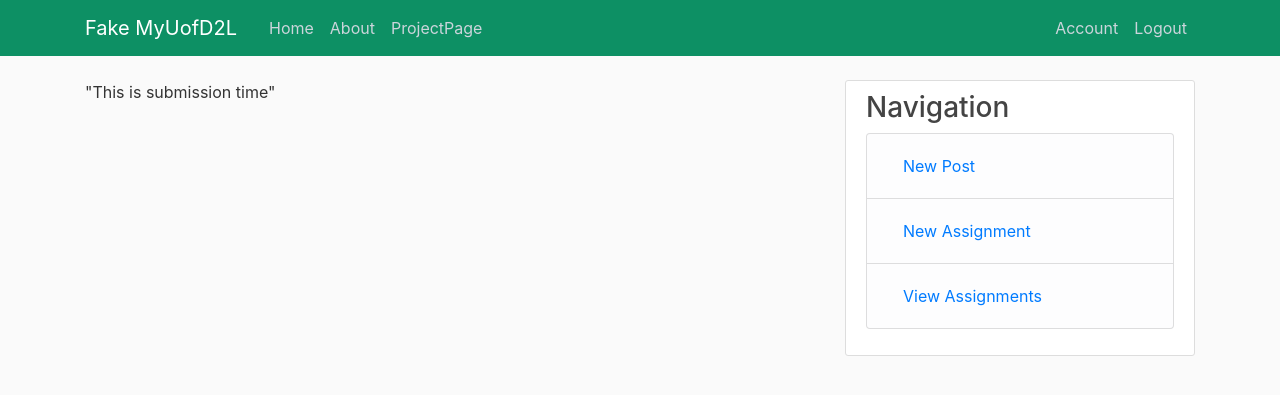
After one commit to annachaykovska/Database-2-Group-Project, a Flask app: page /assignments/submit in a window 1280 px wide. The commit adds this page. Shown: the top 395 px of the page. Run offline with Flask 2, Linux system fonts and the light colour scheme; a user stored in the database is signed in; tables that the repository leaves empty hold one stand-in row (values such as "Sample post"); some libraries are stand-ins or nearby versions.

Commit message:
add a submission button for students

```diff
--- a/website/forms.py
+++ b/website/forms.py
@@ -51,6 +51,8 @@ class PostForm(FlaskForm):
     submit = SubmitField('Post')
 
 
+# class SubmitAssignmentForm(FlaskForm):
+
 class MultiCheckboxField(SelectMultipleField):
     widget = widgets.ListWidget(prefix_label=False)
     option_widget = widgets.CheckboxInput()
--- a/website/routes.py
+++ b/website/routes.py
@@ -5,20 +5,21 @@ from flask import render_template, flash, redirect, url_for, request, abort, sen
 from website import app, db, bcrypt
 from website.models import Courses, PreReq, AntiReq, User, Post, OtherCourses
 from website.forms import RegistrationForm, LoginForm, PostForm, UpdateAccountForm
-from flask_login import login_user, current_user, logout_user, login_required
+from flask_login import login_user, current_user, logout_user, login_required, AnonymousUserMixin
 
 
 @app.route("/")
 @app.route("/home")
 def home():
-    posts = Post.query.filter(((Post.course == current_user.current_course_1) |
-                               (Post.course == current_user.current_course_2) |
-                               (Post.course == current_user.current_course_3) |
-                               (Post.course == current_user.current_course_4) |
-                               (Post.course == current_user.current_course_5) |
-                               (Post.course == current_user.current_course_6))
-                              & Post.assignment_flag == 0).all()
-    return render_template('home.html', posts=posts)
+    # posts = Post.query.filter(((Post.course == current_user.current_course_1) |
+    #                            (Post.course == current_user.current_course_2) |
+    #                            (Post.course == current_user.current_course_3) |
+    #                            (Post.course == current_user.current_course_4) |
+    #                            (Post.course == current_user.current_course_5) |
+    #                            (Post.course == current_user.current_course_6))
+    #                           & Post.assignment_flag == 0).all()
+    posts = Post.query.all()
+    return render_template('home.html', posts=posts, addSubmissionButton=False)
 
 
 @app.route("/register", methods=['GET', 'POST'])
@@ -148,7 +149,13 @@ def view_assignments():
                               (Post.course == current_user.current_course_5) |
                               (Post.course == current_user.current_course_6))
                               & Post.assignment_flag == 1).all()
-    return render_template('home.html', posts=posts)
+    return render_template('home.html', posts=posts, addSubmissionButton=True)
+
+
+@app.route("/assignments/submit", methods=['GET', 'POST'])
+@login_required
+def submission():
+    return render_template('submission.html')
 
 
 @app.route("/post/new", methods=['GET', 'POST'])
--- a/website/templates/home.html
+++ b/website/templates/home.html
@@ -27,6 +27,11 @@
                 </form>
                 <p>File Name: {{post.file_name}}</p>
             {% endif %}
+            {% if addSubmissionButton %}
+                <form onclick="window.location.href ='{{ url_for('submission', post_id=post.id) }}';" method="POST">
+                    <input class="btn btn-warning" type="button" value="Add a Submission">
+                </form>
+            {% endif %}
           </div>
         </article>
     {% endfor %}
--- a/website/templates/layout.html
+++ b/website/templates/layout.html
@@ -70,11 +70,10 @@
                       <li class="list-group-item list-group-item-light">
                             <a class="nav-item nav-link" href="{{ url_for('new_assignment') }}">New Assignment</a>
                         </li>
-                    {% else %}
-                        <li class="list-group-item list-group-item-light">
-                            <a class="nav-item nav-link" href="{{ url_for('view_assignments') }}">View Assignments</a>
-                        </li>
                     {% endif %}
+                    <li class="list-group-item list-group-item-light">
+                        <a class="nav-item nav-link" href="{{ url_for('view_assignments') }}">View Assignments</a>
+                    </li>
                 {% else %}
                   <p>Add navigation for not logged in</p>
                 {% endif %}
--- /dev/null
+++ b/website/templates/submission.html
@@ -0,0 +1,4 @@
+{% extends "layout.html" %}
+{% block content %}
+    <a>"This is submission time"</a>
+{% endblock content %}
```
Also changed, not shown: website/models.py (+8 -0 lines).
